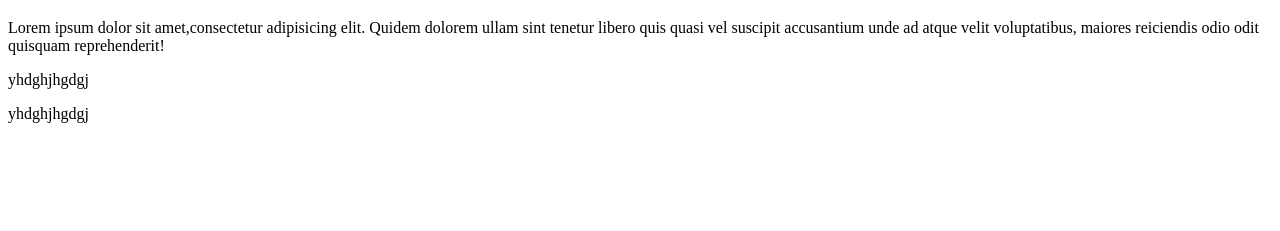
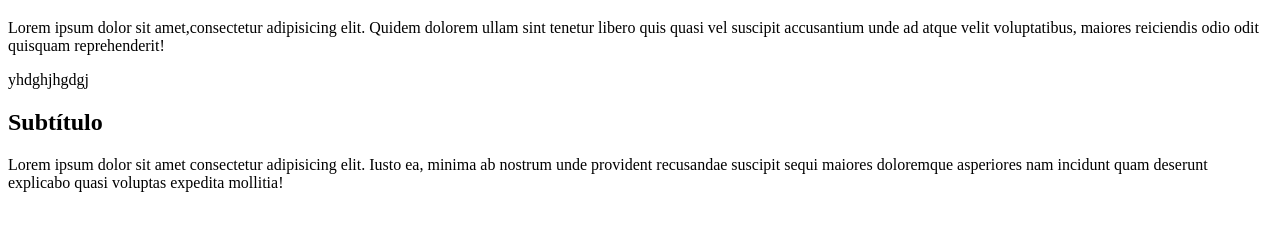
Before and after one commit to marjorygc/dw1, a plain HTML site: page index.html in a window 1280 px wide. Shown: the part 61-292 px from the top of the page. Drawn offline with Linux system fonts and the light colour scheme.

Commit message:
Adição do subtitulo

```diff
--- a/index.html
+++ b/index.html
@@ -17,8 +17,10 @@
     <p>Lorem ipsum dolor sit amet,consectetur adipisicing elit. Quidem dolorem ullam sint tenetur libero quis quasi vel suscipit accusantium unde ad atque velit voluptatibus, maiores reiciendis odio odit quisquam reprehenderit!</p>
 
 
+
     <p>yhdghjhgdgj</p>
-    <p>yhdghjhgdgj</p>
+    <h2>Subtítulo</h2>
+    <p>Lorem ipsum dolor sit amet consectetur adipisicing elit. Iusto ea, minima ab nostrum unde provident recusandae suscipit sequi maiores doloremque asperiores nam incidunt quam deserunt explicabo quasi voluptas expedita mollitia!</p>
 
 
 </body>
```
